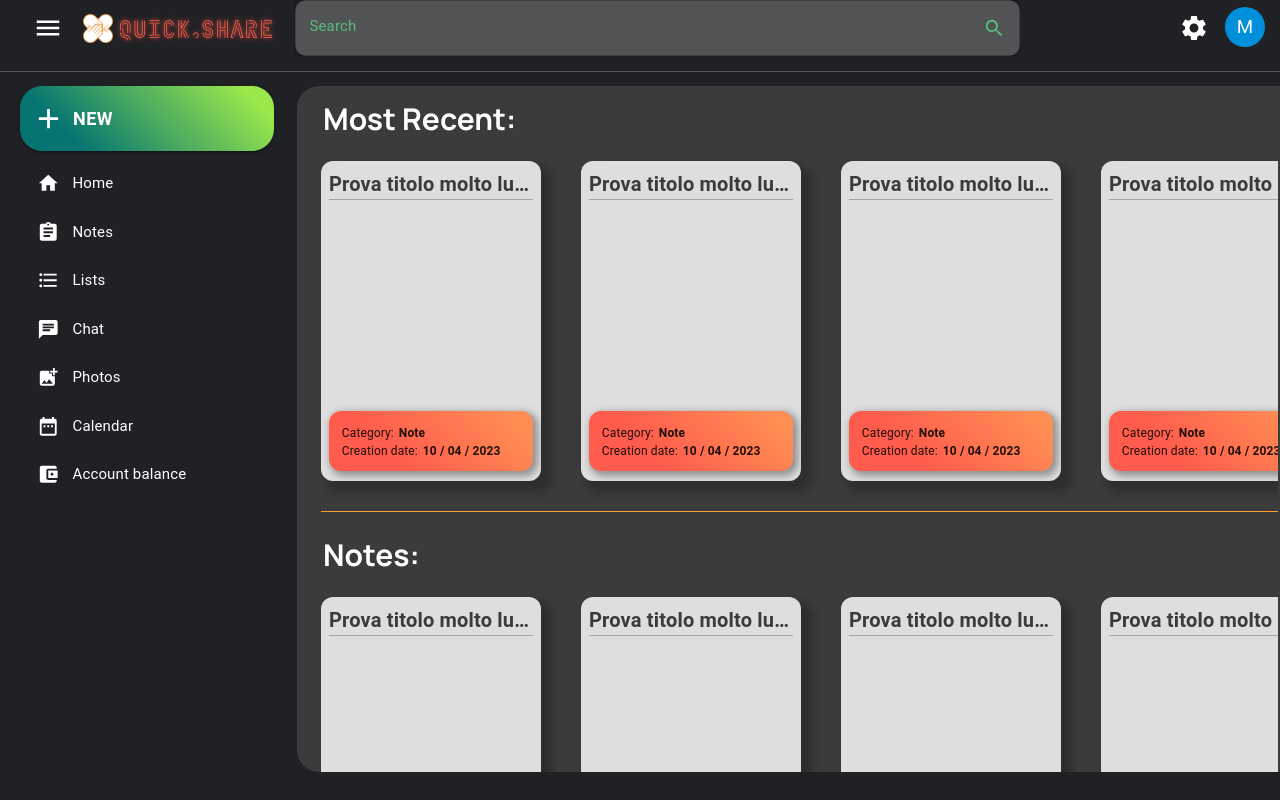
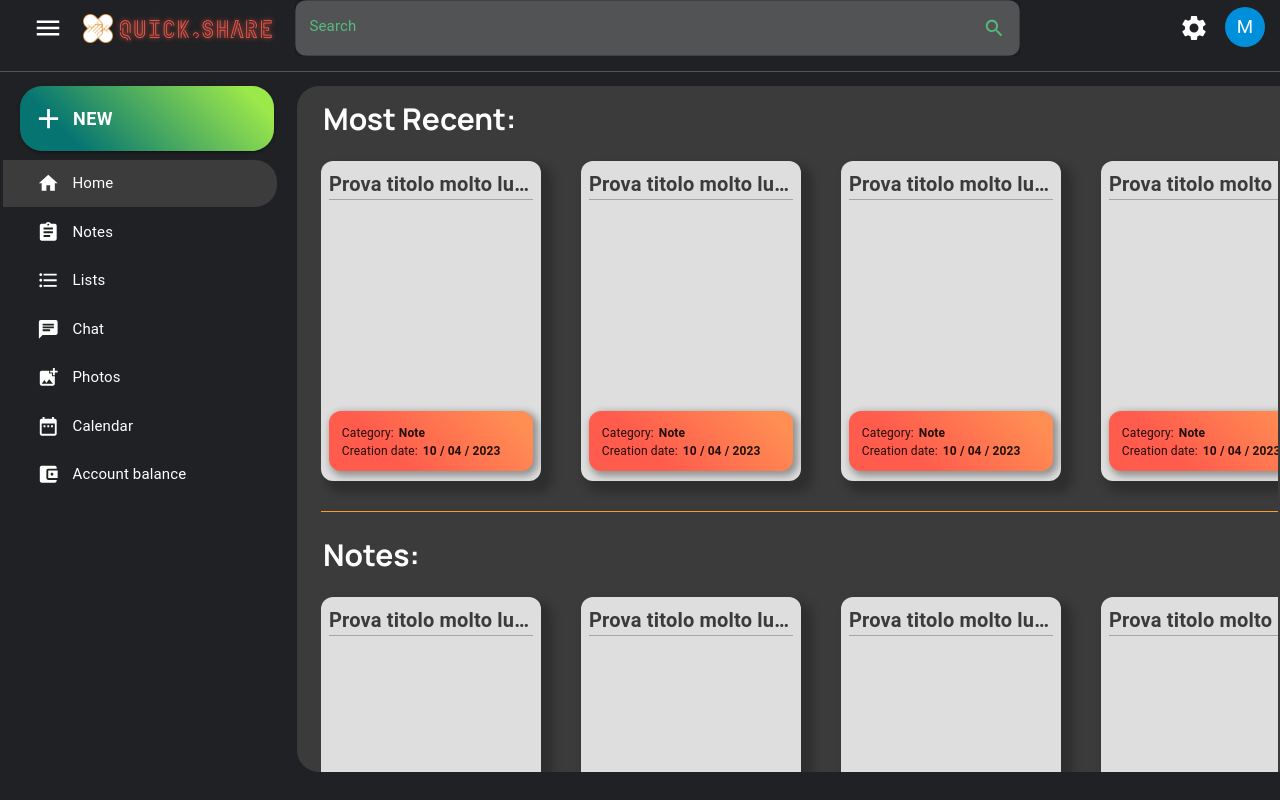
Before and after one commit to MattMkIV/QuickShare_Frontend, a React (Create React App) app: page /homepage in a window 1280 px wide. Built offline with nearby package versions, Linux system fonts and the light colour scheme.

Commit message:
Added left bar list button effects

```diff
--- a/src/Components/homepage/LeftBar.tsx
+++ b/src/Components/homepage/LeftBar.tsx
@@ -37,7 +37,7 @@ function LeftBar({onSelect}: any) {
                 <List sx={{width: '100%', color: 'white'}}>
                     <ListItem className='noPaddingTopBottom' onClick={() => onSelect(Home)}>
                         <Container className='bottoneLeftBar'></Container>
-                        <ListItemButton className='clickAnimation' disableRipple>
+                        <ListItemButton autoFocus={true} className='clickAnimation' disableRipple>
                             <HomeIcon className='icon'/>
                             <ListItemText primary="Home"/>
                         </ListItemButton>
```
